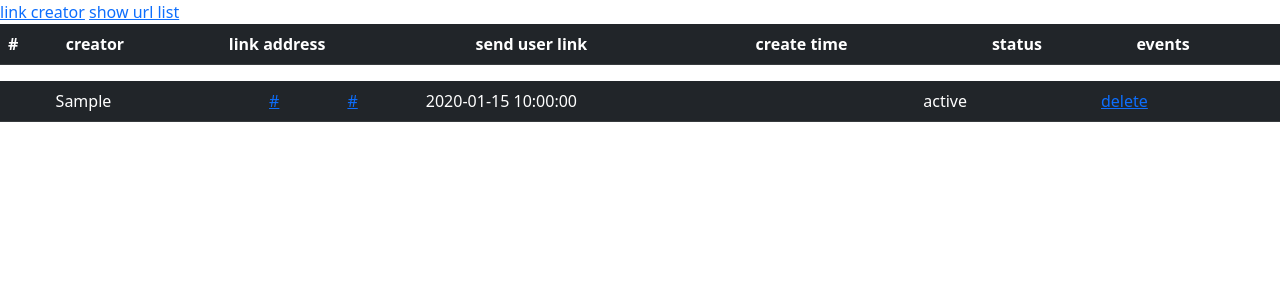
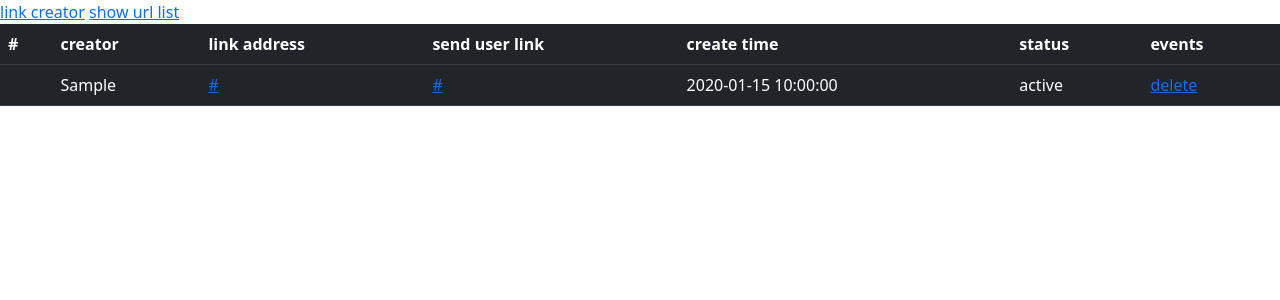
Before and after one commit to Omid444422/short_linker, a PHP site: page /short_linker/index.php?event=url_list in a window 1280 px wide. Shown: the top 300 px of the page. Run offline with PHP 8.4, Linux system fonts and the light colour scheme; tables that the repository leaves empty or names only in its code hold one stand-in row (values such as "Sample post"); data that the repository does not hold is empty.

Commit message:
fixed table

```diff
--- a/index.php
+++ b/index.php
@@ -138,15 +138,13 @@ include './private/jdf.php';
 
     </tr>
   </thead>
-
+  <tbody>
                       <?php  $get_links = $connection->query("SELECT * FROM links");
 
                         if($get_links->num_rows >0){
                             while($links = $get_links->fetch_assoc()){
                     ?>
-                            <table class="table table-dark">
 
-  <tbody>
     <tr>
       <th scope="row"><?php echo $links['ID']; ?></th>
       <td>
@@ -173,16 +171,11 @@ include './private/jdf.php';
         <a href="event.php?event=remove&id=<?php echo $links['ID']?>">delete</a>
       </td>
     </tr>
-  </tbody>
-</table>
-
-
-
-
 
                                 <?php }}}?>
 
-
+                                </tbody>
+</table>
 
 
             </div>
```
